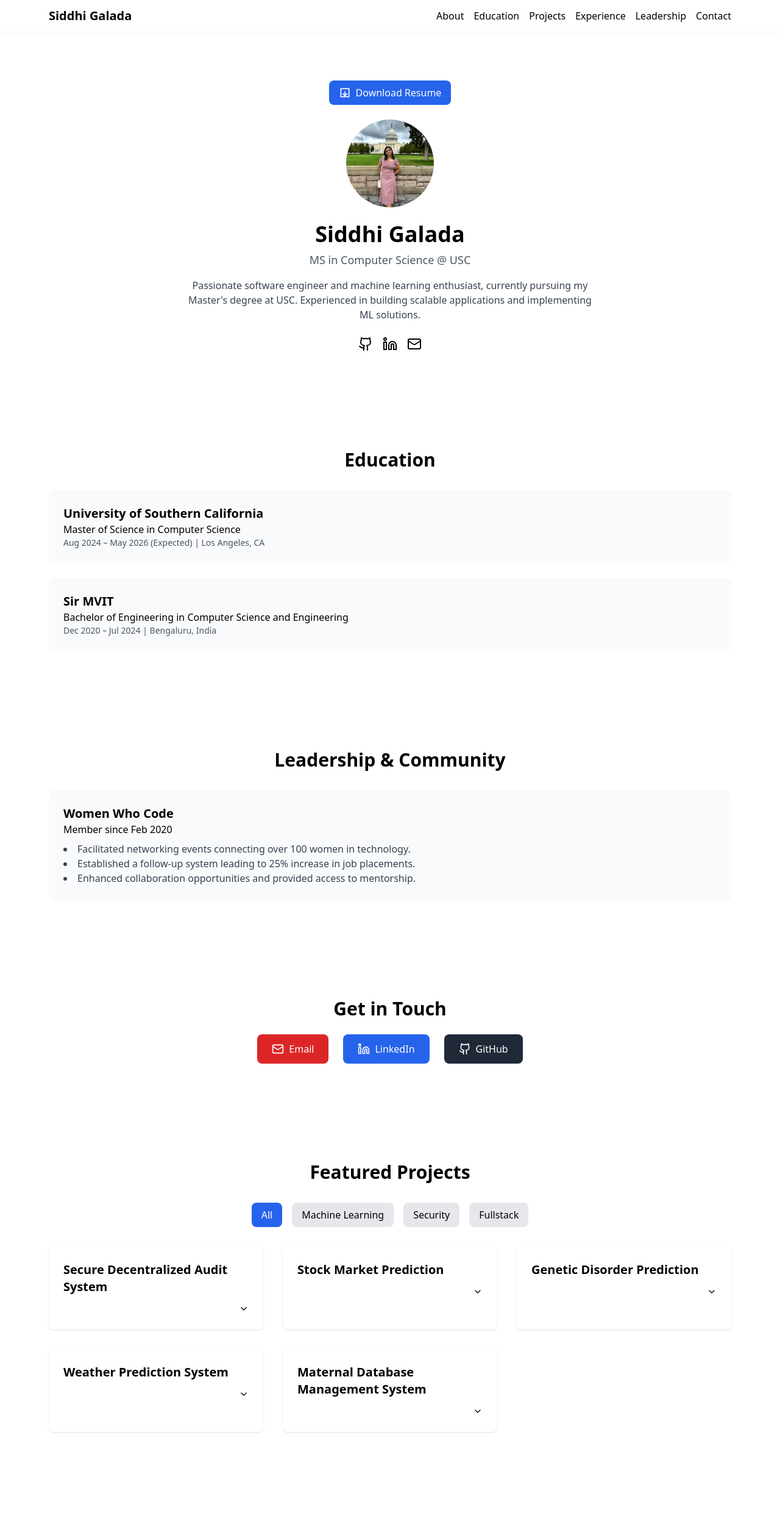
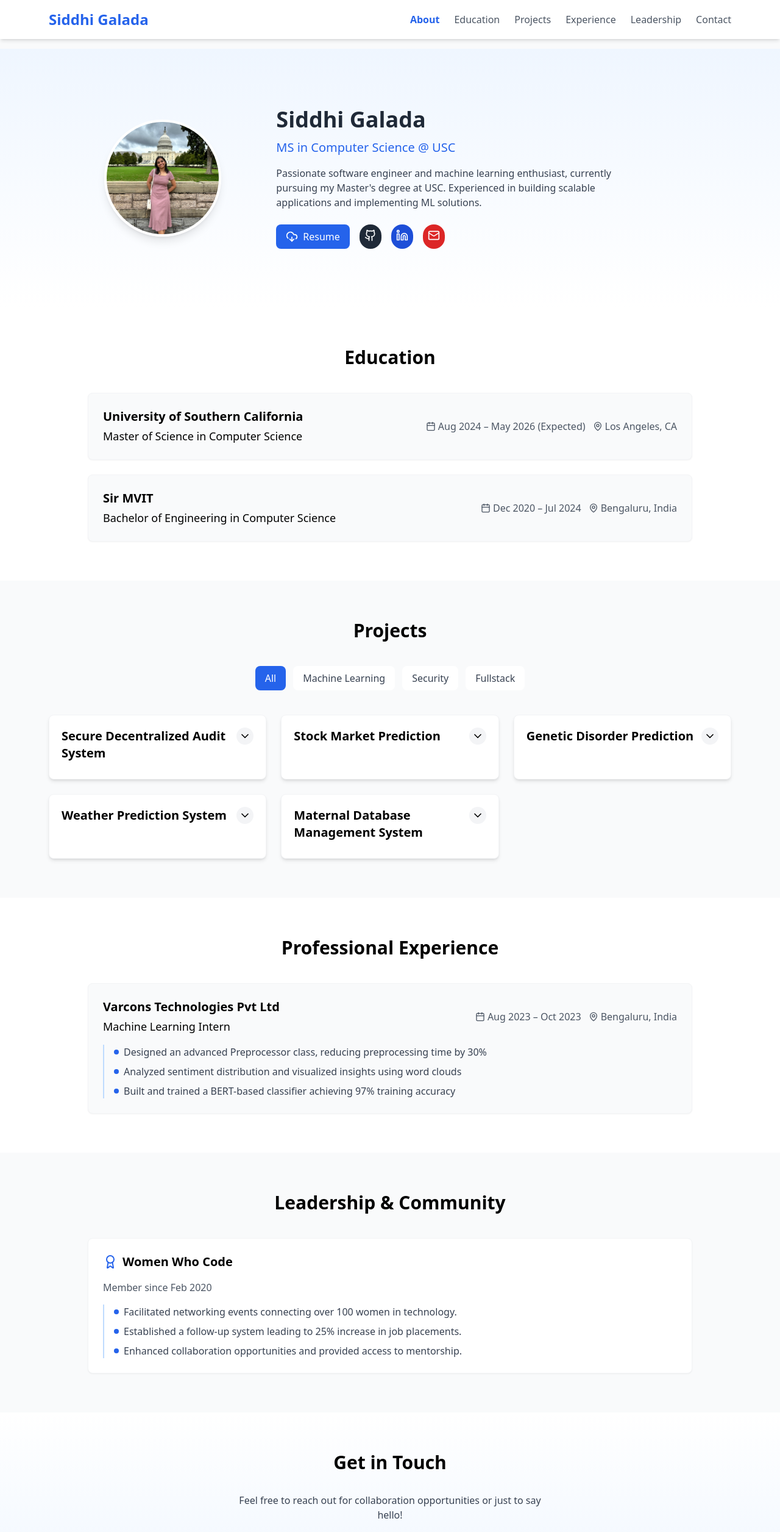
Before and after one commit to SiddhiGalada44/siddhigalada44.github.io, a React (Create React App) app: page / in a window 1280 px wide. Shown: the top 2512 px of the page at 61% size. Built offline with nearby package versions, Linux system fonts and the light colour scheme; the HTML template or start-up script is replaced by a standard one.

Commit message:
Update Portfolio.js

```diff
--- a/src/Portfolio.js
+++ b/src/Portfolio.js
@@ -13,19 +13,34 @@ import {
   ChevronUp,
   ChevronDown,
   Briefcase,
-  Users
+  Users,
+  DownloadCloud,
+  MapPin,
+  Calendar,
+  Award
 } from 'lucide-react';
 
 const Portfolio = () => {
   const [activeTab, setActiveTab] = useState('all');
   const [expandedProject, setExpandedProject] = useState(null);
+  const [activeSection, setActiveSection] = useState('about');
 
+  // Tech stack icons
   const techIcons = {
-    "Python": <Code className="w-5 h-5" />, "Java": <FileCode className="w-5 h-5" />, "JavaScript": <FileCode className="w-5 h-5" />, "TypeScript": <FileCode className="w-5 h-5" />,
-    "MongoDB": <Database className="w-5 h-5" />, "PostgreSQL": <Database className="w-5 h-5" />, "DynamoDB": <Database className="w-5 h-5" />, "MySQL": <Database className="w-5 h-5" />,
-    "Linux": <Terminal className="w-5 h-5" />, "Node.js": <Server className="w-5 h-5" />, "Flutter": <Smartphone className="w-5 h-5" />
+    "Python": <Code className="w-5 h-5" />,
+    "Java": <FileCode className="w-5 h-5" />,
+    "JavaScript": <FileCode className="w-5 h-5" />,
+    "TypeScript": <FileCode className="w-5 h-5" />,
+    "MongoDB": <Database className="w-5 h-5" />,
+    "PostgreSQL": <Database className="w-5 h-5" />,
+    "DynamoDB": <Database className="w-5 h-5" />,
+    "MySQL": <Database className="w-5 h-5" />,
+    "Linux": <Terminal className="w-5 h-5" />,
+    "Node.js": <Server className="w-5 h-5" />,
+    "Flutter": <Smartphone className="w-5 h-5" />
   };
 
+  // Projects data
   const projects = [
     {
       title: "Secure Decentralized Audit System",
@@ -64,121 +79,164 @@ const Portfolio = () => {
     }
   ];
 
+  // Filter projects by category
   const filterProjects = (category) => setActiveTab(category);
 
+  // Set active section for smooth scrolling and highlighting
+  const handleSectionClick = (section) => {
+    setActiveSection(section);
+    document.getElementById(section).scrollIntoView({ behavior: 'smooth' });
+  };
+
   return (
-    <div className="min-h-screen bg-gray-100">
-      <nav className="bg-white shadow-sm sticky top-0 z-10">
-        <div className="max-w-6xl mx-auto px-4 py-3 flex justify-between items-center">
-          <h1 className="text-xl font-bold">Siddhi Galada</h1>
-          <div className="space-x-4">
-            <a href="#about" className="hover:text-blue-600">About</a>
-            <a href="#education" className="hover:text-blue-600">Education</a>
-            <a href="#projects" className="hover:text-blue-600">Projects</a>
-            <a href="#experience" className="hover:text-blue-600">Experience</a>
-            <a href="#leadership" className="hover:text-blue-600">Leadership</a>
-            <a href="#contact" className="hover:text-blue-600">Contact</a>
+    <div className="min-h-screen bg-gray-50">
+      {/* Fixed Navigation */}
+      <nav className="bg-white shadow-md fixed top-0 left-0 right-0 z-50">
+        <div className="max-w-6xl mx-auto px-4 py-4">
+          <div className="flex justify-between items-center">
+            <h1 className="text-2xl font-bold text-blue-600">Siddhi Galada</h1>
+            <div className="hidden md:flex space-x-6">
+              {['about', 'education', 'projects', 'experience', 'leadership', 'contact'].map((section) => (
+                <button
+                  key={section}
+                  onClick={() => handleSectionClick(section)}
+                  className={`hover:text-blue-600 capitalize ${activeSection === section ? 'text-blue-600 font-semibold' : 'text-gray-600'}`}
+                >
+                  {section}
+                </button>
+              ))}
+            </div>
           </div>
         </div>
       </nav>
 
-      <section id="about" className="py-20 bg-white">
-  <div className="text-center mb-6">
-    <a href="/Siddhi_Galada_Resume_SWE.pdf" download className="inline-flex items-center bg-blue-600 text-white px-4 py-2 rounded-lg hover:bg-blue-700">
-      <svg xmlns="http://www.w3.org/2000/svg" className="h-5 w-5 mr-2" fill="none" viewBox="0 0 24 24" stroke="currentColor"><path strokeLinecap="round" strokeLinejoin="round" strokeWidth={2} d="M4 4v16h16V4H4zm4 10l4 4 4-4m-4-4v8" /></svg>
-      Download Resume
+      {/* Main Content with Consistent Section Styling */}
+      <div className="pt-20">
+        {/* Hero Section */}
+        <section id="about" className="py-16 md:py-24 bg-gradient-to-b from-blue-50 to-white">
+          <div className="max-w-6xl mx-auto px-4">
+            <div className="flex flex-col md:flex-row items-center">
+              <div className="md:w-1/3 mb-8 md:mb-0 flex justify-center">
+                <div className="w-48 h-48 rounded-full overflow-hidden border-4 border-white shadow-lg">
+                  <img src="profile.jpeg" alt="Siddhi Galada" className="w-full h-full object-cover" />
+                </div>
+              </div>
+              <div className="md:w-2/3 text-center md:text-left">
+                <h2 className="text-4xl font-bold mb-3 text-gray-800">Siddhi Galada</h2>
+                <p className="text-xl text-blue-600 mb-4">MS in Computer Science @ USC</p>
+                <p className="text-gray-700 mb-6 max-w-xl">
+                  Passionate software engineer and machine learning enthusiast, currently pursuing my Master's degree at USC. Experienced in building scalable applications and implementing ML solutions.
+                </p>
+                <div className="flex justify-center md:justify-start space-x-4">
+                  <a href="/Siddhi_Galada_Resume_SWE.pdf" download className="flex items-center gap-2 bg-blue-600 text-white px-4 py-2 rounded-lg hover:bg-blue-700 transition">
+                    <DownloadCloud className="w-5 h-5" /> Resume
+                  </a>
+                  <a href="https://github.com/SiddhiGalada44" target="_blank" rel="noopener noreferrer" className="p-2 bg-gray-800 text-white rounded-full hover:bg-gray-700 transition">
+                    <Github className="w-5 h-5" />
+                  </a>
+                  <a href="https://linkedin.com/in/siddhi-galada" target="_blank" rel="noopener noreferrer" className="p-2 bg-blue-700 text-white rounded-full hover:bg-blue-800 transition">
+                    <Linkedin className="w-5 h-5" />
+                  </a>
+                  <a href="mailto:galada@usc.edu" className="p-2 bg-red-600 text-white rounded-full hover:bg-red-700 transition">
+                    <Mail className="w-5 h-5" />
                   </a>
                 </div>
-  <div className="max-w-6xl mx-auto px-4 text-center">
-    <div className="w-36 h-36 rounded-full overflow-hidden mx-auto mb-6">
-      <img src="profile.jpeg" alt="Siddhi Galada" className="w-full h-full object-cover" />
               </div>
-    <h2 className="text-4xl font-bold mb-2">Siddhi Galada</h2>
-    <p className="text-lg text-gray-600 mb-4">MS in Computer Science @ USC</p>
-    <p className="text-gray-700 max-w-2xl mx-auto">
-      Passionate software engineer and machine learning enthusiast, currently pursuing my Master's degree at USC. Experienced in building scalable applications and implementing ML solutions.
-    </p>
-    <div className="flex justify-center space-x-4 mt-6">
-      <a href="https://github.com/SiddhiGalada44" target="_blank" rel="noopener noreferrer">
-        <Github className="w-6 h-6 hover:text-blue-600" />
-      </a>
-      <a href="https://linkedin.com/in/siddhi-galada" target="_blank" rel="noopener noreferrer">
-        <Linkedin className="w-6 h-6 hover:text-blue-600" />
-      </a>
-      <a href="mailto:galada@usc.edu">
-        <Mail className="w-6 h-6 hover:text-blue-600" />
-      </a>
             </div>
           </div>
         </section>
 
-<section id="education" className="py-20 bg-white">
-  <div className="max-w-6xl mx-auto px-4">
-    <h2 className="text-3xl font-bold mb-8 text-center">Education</h2>
-    <div className="bg-gray-50 p-6 rounded-lg mb-6">
-      <h3 className="text-xl font-semibold">University of Southern California</h3>
-      <p>Master of Science in Computer Science</p>
-      <p className="text-sm text-gray-600">Aug 2024 – May 2026 (Expected) | Los Angeles, CA</p>
+        {/* Education Section */}
+        <section id="education" className="py-16 bg-white">
+          <div className="max-w-5xl mx-auto px-4">
+            <h2 className="text-3xl font-bold mb-10 text-center">Education</h2>
+            <div className="space-y-6">
+              <div className="bg-gray-50 p-6 rounded-lg shadow-sm border border-gray-100 transition hover:shadow-md">
+                <div className="flex flex-col md:flex-row md:justify-between">
+                  <div>
+                    <h3 className="text-xl font-semibold mb-1">University of Southern California</h3>
+                    <p className="text-lg">Master of Science in Computer Science</p>
                   </div>
-    <div className="bg-gray-50 p-6 rounded-lg">
-      <h3 className="text-xl font-semibold">Sir MVIT</h3>
-      <p>Bachelor of Engineering in Computer Science and Engineering</p>
-      <p className="text-sm text-gray-600">Dec 2020 – Jul 2024 | Bengaluru, India</p>
+                  <div className="mt-2 md:mt-0 flex items-center text-gray-600">
+                    <Calendar className="w-4 h-4 mr-1" />
+                    <span>Aug 2024 – May 2026 (Expected)</span>
+                    <MapPin className="w-4 h-4 ml-3 mr-1" />
+                    <span>Los Angeles, CA</span>
+                  </div>
+                </div>
+              </div>
+
+              <div className="bg-gray-50 p-6 rounded-lg shadow-sm border border-gray-100 transition hover:shadow-md">
+                <div className="flex flex-col md:flex-row md:justify-between">
+                  <div>
+                    <h3 className="text-xl font-semibold mb-1">Sir MVIT</h3>
+                    <p className="text-lg">Bachelor of Engineering in Computer Science</p>
+                  </div>
+                  <div className="mt-2 md:mt-0 flex items-center text-gray-600">
+                    <Calendar className="w-4 h-4 mr-1" />
+                    <span>Dec 2020 – Jul 2024</span>
+                    <MapPin className="w-4 h-4 ml-3 mr-1" />
+                    <span>Bengaluru, India</span>
+                  </div>
+                </div>
+              </div>
             </div>
           </div>
         </section>
 
-<section id="leadership" className="py-20 bg-white">
+        {/* Projects Section - Redesigned with cards */}
+        <section id="projects" className="py-16 bg-gray-50">
           <div className="max-w-6xl mx-auto px-4">
-    <h2 className="text-3xl font-bold mb-8 text-center">Leadership & Community</h2>
-    <div className="bg-gray-50 p-6 rounded-lg">
-      <h3 className="text-xl font-semibold">Women Who Code</h3>
-      <p>Member since Feb 2020</p>
-      <ul className="list-disc list-inside text-gray-700 mt-2">
-        <li>Facilitated networking events connecting over 100 women in technology.</li>
-        <li>Established a follow-up system leading to 25% increase in job placements.</li>
-        <li>Enhanced collaboration opportunities and provided access to mentorship.</li>
-      </ul>
+            <h2 className="text-3xl font-bold mb-10 text-center">Projects</h2>
+
+            {/* Filter Tabs */}
+            <div className="flex justify-center mb-10 space-x-3">
+              <button
+                onClick={() => filterProjects('all')}
+                className={`px-4 py-2 rounded-lg transition ${activeTab === 'all' ? 'bg-blue-600 text-white' : 'bg-white text-gray-700 hover:bg-gray-200'}`}
+              >
+                All
+              </button>
+              <button
+                onClick={() => filterProjects('machine-learning')}
+                className={`px-4 py-2 rounded-lg transition ${activeTab === 'machine-learning' ? 'bg-blue-600 text-white' : 'bg-white text-gray-700 hover:bg-gray-200'}`}
+              >
+                Machine Learning
+              </button>
+              <button
+                onClick={() => filterProjects('security')}
+                className={`px-4 py-2 rounded-lg transition ${activeTab === 'security' ? 'bg-blue-600 text-white' : 'bg-white text-gray-700 hover:bg-gray-200'}`}
+              >
+                Security
+              </button>
+              <button
+                onClick={() => filterProjects('fullstack')}
+                className={`px-4 py-2 rounded-lg transition ${activeTab === 'fullstack' ? 'bg-blue-600 text-white' : 'bg-white text-gray-700 hover:bg-gray-200'}`}
+              >
+                Fullstack
+              </button>
             </div>
+
+            {/* Project Grid */}
+            <div className="grid grid-cols-1 md:grid-cols-2 lg:grid-cols-3 gap-6">
+              {projects.filter(p => activeTab === 'all' || p.category === activeTab).map((project, index) => (
+                <div key={index} className="bg-white rounded-lg shadow-md border border-gray-100 overflow-hidden hover:shadow-lg transition">
+                  <div className="p-5">
+                    <div className="flex justify-between items-start">
+                      <h3 className="text-xl font-bold mb-2">{project.title}</h3>
+                      <button
+                        onClick={() => setExpandedProject(expandedProject === index ? null : index)}
+                        className="bg-gray-100 rounded-full p-1 hover:bg-gray-200 transition"
+                      >
+                        {expandedProject === index ? <ChevronUp className="w-5 h-5" /> : <ChevronDown className="w-5 h-5" />}
+                      </button>
                     </div>
-</section>
 
-<section id="contact" className="py-20 bg-white">
-  <div className="max-w-6xl mx-auto px-4 text-center">
-    <h2 className="text-3xl font-bold mb-6">Get in Touch</h2>
-    <div className="flex justify-center space-x-6">
-      <a href="mailto:galada@usc.edu" className="flex items-center gap-2 bg-red-600 text-white px-6 py-3 rounded-lg hover:bg-red-700">
-        <Mail className="w-5 h-5" /> Email
-      </a>
-      <a href="https://linkedin.com/in/siddhi-galada" target="_blank" rel="noopener noreferrer" className="flex items-center gap-2 bg-blue-600 text-white px-6 py-3 rounded-lg hover:bg-blue-700">
-        <Linkedin className="w-5 h-5" /> LinkedIn
-      </a>
-      <a href="https://github.com/SiddhiGalada44" target="_blank" rel="noopener noreferrer" className="flex items-center gap-2 bg-gray-800 text-white px-6 py-3 rounded-lg hover:bg-gray-700">
-        <Github className="w-5 h-5" /> GitHub
-      </a>
-    </div>
-  </div>
-</section>
-
-<section id="projects" className="py-20 bg-white">
-        <div className="max-w-6xl mx-auto px-4">
-          <h2 className="text-3xl font-bold mb-8 text-center">Featured Projects</h2>
-          <div className="flex justify-center mb-8 space-x-4">
-            <button onClick={() => filterProjects('all')} className={`px-4 py-2 rounded-lg ${activeTab === 'all' ? 'bg-blue-600 text-white' : 'bg-gray-200'}`}>All</button>
-            <button onClick={() => filterProjects('machine-learning')} className={`px-4 py-2 rounded-lg ${activeTab === 'machine-learning' ? 'bg-blue-600 text-white' : 'bg-gray-200'}`}>Machine Learning</button>
-            <button onClick={() => filterProjects('security')} className={`px-4 py-2 rounded-lg ${activeTab === 'security' ? 'bg-blue-600 text-white' : 'bg-gray-200'}`}>Security</button>
-            <button onClick={() => filterProjects('fullstack')} className={`px-4 py-2 rounded-lg ${activeTab === 'fullstack' ? 'bg-blue-600 text-white' : 'bg-gray-200'}`}>Fullstack</button>
-          </div>
-          <div className="grid grid-cols-1 md:grid-cols-2 lg:grid-cols-3 gap-8">
-            {projects.filter(p => activeTab === 'all' || p.category === activeTab).map((project, index) => (
-              <div key={index} className="bg-white rounded-lg shadow p-6">
-                <h3 className="text-xl font-bold mb-2 cursor-pointer" onClick={() => setExpandedProject(expandedProject === index ? null : index)}>
-                  {project.title}
-                </h3>
-                {expandedProject === index && (
-                  <>
-                    <p className="text-gray-700 mb-2">{project.description}</p>
-                    <p className="text-sm text-gray-500 mb-2">{project.location}</p>
+                    <div className={`transition-all overflow-hidden ${expandedProject === index ? 'max-h-96' : 'max-h-0'}`}>
+                      <p className="text-gray-700 my-3">{project.description}</p>
+                      <p className="text-sm text-gray-500 mb-3 flex items-center">
+                        <MapPin className="w-4 h-4 mr-1" /> {project.location}
+                      </p>
                       <div className="flex flex-wrap gap-2">
                         {project.tech.map((tech, idx) => (
                           <span key={idx} className="flex items-center gap-1 text-xs bg-blue-100 text-blue-800 px-2 py-1 rounded">
@@ -186,10 +244,7 @@ const Portfolio = () => {
                           </span>
                         ))}
                       </div>
-                  </>
-                )}
-                <div className="text-right mt-2">
-                  {expandedProject === index ? <ChevronUp className="w-4 h-4 inline-block" /> : <ChevronDown className="w-4 h-4 inline-block" />}
+                    </div>
                   </div>
                 </div>
               ))}
@@ -197,26 +252,102 @@ const Portfolio = () => {
           </div>
         </section>
 
-      <section id="experience" className="py-20 bg-white">
-        <div className="max-w-6xl mx-auto px-4">
-          <h2 className="text-3xl font-bold mb-8 text-center">Experience</h2>
-          <div className="bg-gray-50 p-6 rounded-lg">
-            <div className="flex justify-between items-start">
+        {/* Experience Section */}
+        <section id="experience" className="py-16 bg-white">
+          <div className="max-w-5xl mx-auto px-4">
+            <h2 className="text-3xl font-bold mb-10 text-center">Professional Experience</h2>
+
+            <div className="bg-gray-50 p-6 rounded-lg shadow-sm border border-gray-100 transition hover:shadow-md">
+              <div className="flex flex-col md:flex-row md:justify-between mb-4">
                 <div>
-                <h3 className="text-xl font-semibold">Varcons Technologies Pvt Ltd</h3>
+                  <h3 className="text-xl font-semibold mb-1">Varcons Technologies Pvt Ltd</h3>
                   <p className="text-lg">Machine Learning Intern</p>
-                <p className="text-gray-600">Bengaluru, India</p>
                 </div>
-              <p className="text-gray-600">Aug 2023 – Oct 2023</p>
+                <div className="mt-2 md:mt-0 flex items-center text-gray-600">
+                  <Calendar className="w-4 h-4 mr-1" />
+                  <span>Aug 2023 – Oct 2023</span>
+                  <MapPin className="w-4 h-4 ml-3 mr-1" />
+                  <span>Bengaluru, India</span>
                 </div>
-            <ul className="list-disc list-inside text-gray-700 mt-4 space-y-2">
-              <li>Designed an advanced Preprocessor class, reducing preprocessing time by 30%</li>
-              <li>Analyzed sentiment distribution and visualized insights using word clouds</li>
-              <li>Built and trained a BERT-based classifier achieving 97% training accuracy</li>
+              </div>
+
+              <div className="pl-4 border-l-2 border-blue-200">
+                <ul className="space-y-2 text-gray-700">
+                  <li className="flex items-start">
+                    <span className="inline-block w-2 h-2 rounded-full bg-blue-600 mt-2 mr-2"></span>
+                    Designed an advanced Preprocessor class, reducing preprocessing time by 30%
+                  </li>
+                  <li className="flex items-start">
+                    <span className="inline-block w-2 h-2 rounded-full bg-blue-600 mt-2 mr-2"></span>
+                    Analyzed sentiment distribution and visualized insights using word clouds
+                  </li>
+                  <li className="flex items-start">
+                    <span className="inline-block w-2 h-2 rounded-full bg-blue-600 mt-2 mr-2"></span>
+                    Built and trained a BERT-based classifier achieving 97% training accuracy
+                  </li>
                 </ul>
               </div>
             </div>
+          </div>
         </section>
+
+        {/* Leadership Section */}
+        <section id="leadership" className="py-16 bg-gray-50">
+          <div className="max-w-5xl mx-auto px-4">
+            <h2 className="text-3xl font-bold mb-10 text-center">Leadership & Community</h2>
+
+            <div className="bg-white p-6 rounded-lg shadow-sm border border-gray-100 transition hover:shadow-md">
+              <div className="flex items-center mb-4">
+                <Award className="w-6 h-6 text-blue-600 mr-2" />
+                <h3 className="text-xl font-semibold">Women Who Code</h3>
+              </div>
+              <p className="text-gray-600 mb-4">Member since Feb 2020</p>
+
+              <div className="pl-4 border-l-2 border-blue-200">
+                <ul className="space-y-2 text-gray-700">
+                  <li className="flex items-start">
+                    <span className="inline-block w-2 h-2 rounded-full bg-blue-600 mt-2 mr-2"></span>
+                    Facilitated networking events connecting over 100 women in technology.
+                  </li>
+                  <li className="flex items-start">
+                    <span className="inline-block w-2 h-2 rounded-full bg-blue-600 mt-2 mr-2"></span>
+                    Established a follow-up system leading to 25% increase in job placements.
+                  </li>
+                  <li className="flex items-start">
+                    <span className="inline-block w-2 h-2 rounded-full bg-blue-600 mt-2 mr-2"></span>
+                    Enhanced collaboration opportunities and provided access to mentorship.
+                  </li>
+                </ul>
+              </div>
+            </div>
+          </div>
+        </section>
+
+        {/* Contact Section */}
+        <section id="contact" className="py-16 bg-gradient-to-b from-white to-blue-50">
+          <div className="max-w-5xl mx-auto px-4 text-center">
+            <h2 className="text-3xl font-bold mb-8">Get in Touch</h2>
+            <p className="text-gray-700 mb-8 max-w-lg mx-auto">Feel free to reach out for collaboration opportunities or just to say hello!</p>
+
+            <div className="flex flex-col md:flex-row justify-center items-center space-y-4 md:space-y-0 md:space-x-6">
+              <a href="mailto:galada@usc.edu" className="w-full md:w-auto flex items-center justify-center gap-2 bg-red-600 text-white px-8 py-3 rounded-lg hover:bg-red-700 transition">
+                <Mail className="w-5 h-5" /> Email
+              </a>
+              <a href="https://linkedin.com/in/siddhi-galada" target="_blank" rel="noopener noreferrer" className="w-full md:w-auto flex items-center justify-center gap-2 bg-blue-600 text-white px-8 py-3 rounded-lg hover:bg-blue-700 transition">
+                <Linkedin className="w-5 h-5" /> LinkedIn
+              </a>
+              <a href="https://github.com/SiddhiGalada44" target="_blank" rel="noopener noreferrer" className="w-full md:w-auto flex items-center justify-center gap-2 bg-gray-800 text-white px-8 py-3 rounded-lg hover:bg-gray-900 transition">
+                <Github className="w-5 h-5" /> GitHub
+              </a>
+            </div>
+          </div>
+        </section>
+
+        {/* Footer */}
+        <footer className="py-6 bg-gray-800 text-white text-center">
+          <p>&copy; {new Date().getFullYear()} Siddhi Galada. All rights reserved.</p>
+        </footer>
+      </div>
     </div>
   );
 };
```
Lines whose indentation alone changed are shown as unchanged.
